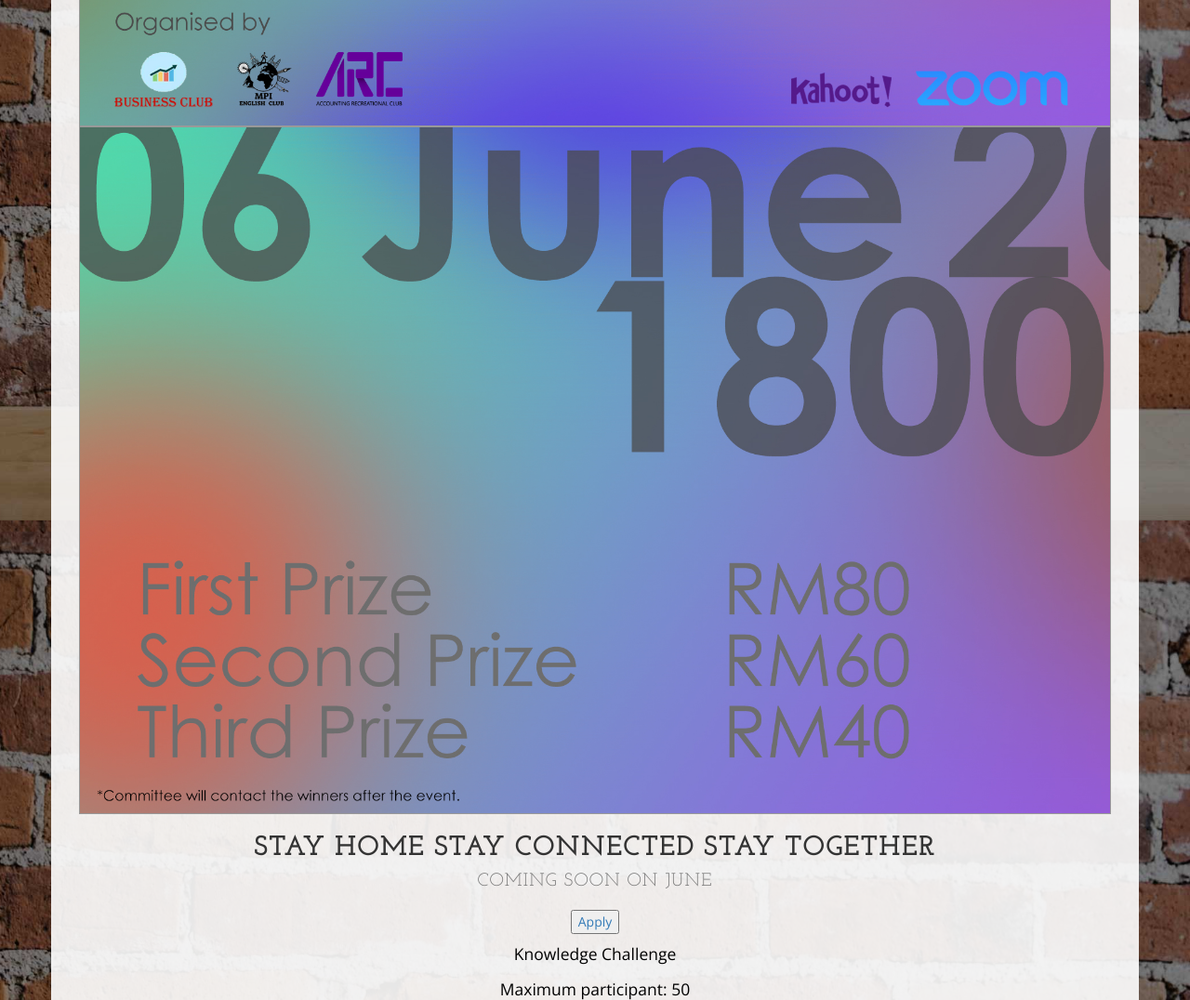
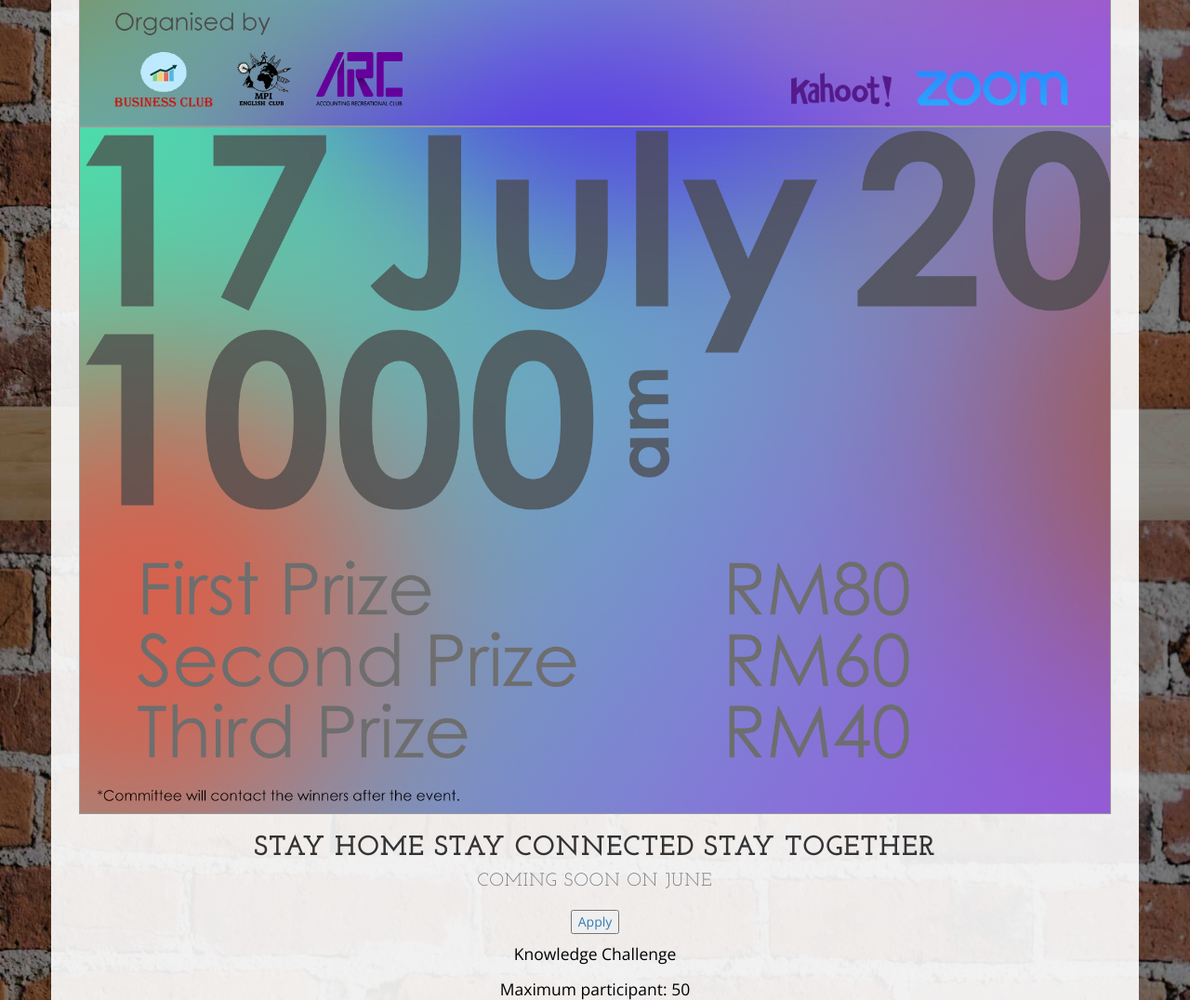
Before and after one commit to mpibusinessclub/bc20, a plain HTML site: page our event.html in a window 1280 px wide. Shown: the part 1040-2116 px from the top of the page at 93% size. Drawn offline with nearby package versions, Linux system fonts and the light colour scheme.

Commit message:
Update our event.html

```diff
--- a/our event.html
+++ b/our event.html
@@ -85,7 +85,7 @@
                 </div>
                 <div class="col-lg-12 text-center">
                     <img class="img-responsive img-border img-full" src="img/activities.jpg" alt="">
-					<img class="img-responsive img-border img-full" src="img/activities-2.jpg" alt="">
+					<img class="img-responsive img-border img-full" src="img/activities3.jpg" alt="">
 					<h2>STAY HOME STAY CONNECTED STAY TOGETHER
                         <br>
                         <small>Coming Soon on June</small>
```
